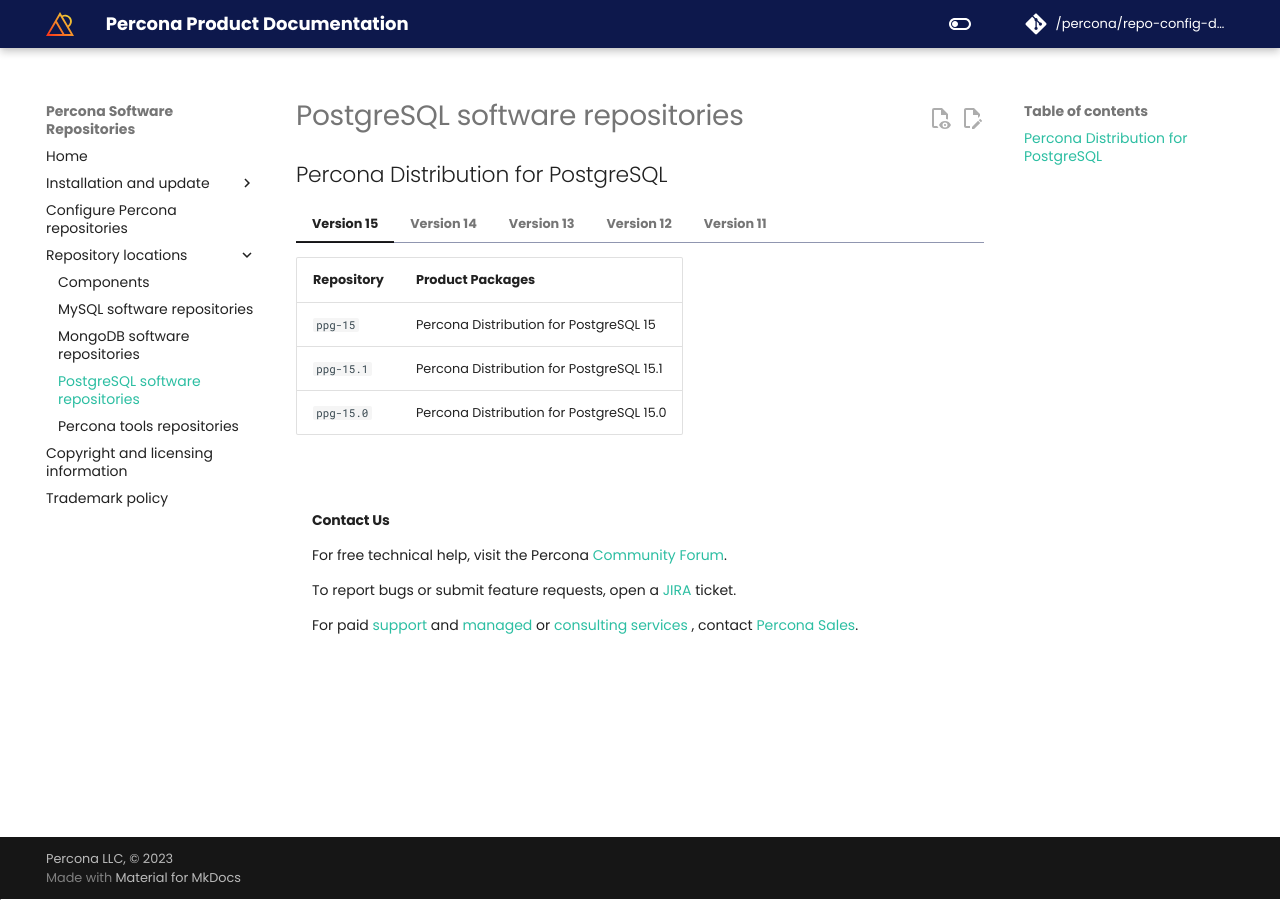
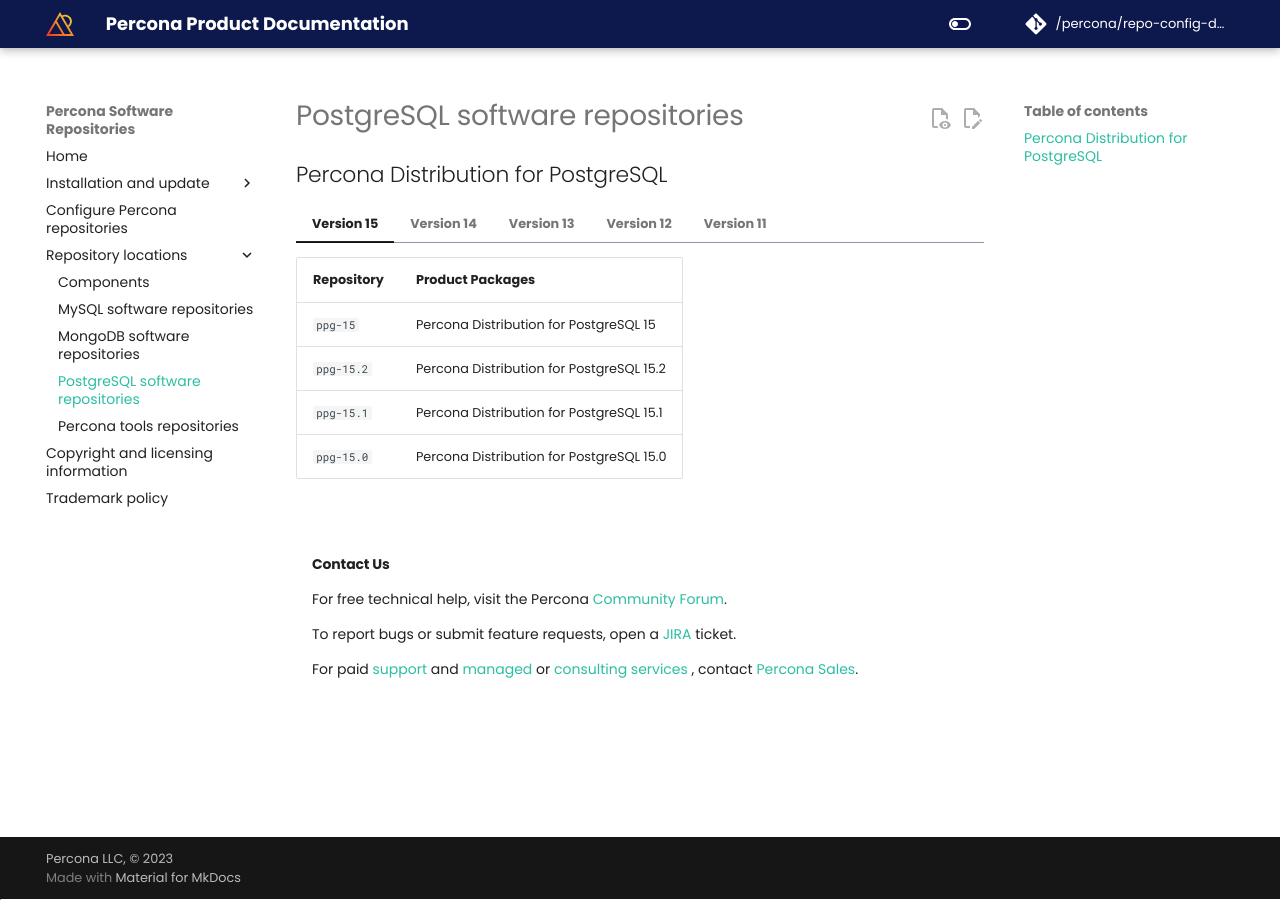
Before and after one commit to percona/repo-config-docs, an MkDocs documentation site: the page built from docs/postgresql.md, in a window 1280 px wide. Built offline with MkDocs 1.6.1 and Material for MkDocs 9.7.7, drawn with Linux system fonts in a browser that asks for light colours; nearby versions of some CDN libraries; comment, search, counter and statistics services are not loaded; the version menu is left out.

```diff
--- a/docs/postgresql.md
+++ b/docs/postgresql.md
@@ -7,6 +7,7 @@
     | Repository    | Product Packages                          |
     | ------------- | ----------------------------------------- |
     | `ppg-15`      | Percona Distribution for PostgreSQL 15    |
+    | `ppg-15.2`    | Percona Distribution for PostgreSQL 15.2  |
     | `ppg-15.1`    | Percona Distribution for PostgreSQL 15.1  |
     | `ppg-15.0`    | Percona Distribution for PostgreSQL 15.0  |
 
@@ -15,6 +16,7 @@
     | Repository    | Product Packages                          |
     | ------------- | ----------------------------------------- |
     | `ppg-14`      | Percona Distribution for PostgreSQL 14    |
+    | `ppg-14.7`    | Percona Distribution for PostgreSQL 14.7  |
     | `ppg-14.6`    | Percona Distribution for PostgreSQL 14.6  |
     | `ppg-14.5`    | Percona Distribution for PostgreSQL 14.5  |
     | `ppg-14.4`    | Percona Distribution for PostgreSQL 14.4  |
@@ -27,6 +29,7 @@
     | Repository    | Product Packages                          |
     | ------------- | ----------------------------------------- |
     | `ppg-13`      | Percona Distribution for PostgreSQL 13    |
+    | `ppg-13.10`   | Percona Distribution for PostgreSQL 13.10 |
     | `ppg-13.9`    | Percona Distribution for PostgreSQL 13.9  |
     | `ppg-13.8`    | Percona Distribution for PostgreSQL 13.8  |
     | `ppg-13.7`    | Percona Distribution for PostgreSQL 13.7  |
@@ -43,6 +46,7 @@
     | Repository    | Product Packages                          |
     | ------------- | ----------------------------------------- |
     | `ppg-12`      | Percona Distribution for PostgreSQL 12    |
+    | `ppg-12.14`   | Percona Distribution for PostgreSQL 12.14 |
     | `ppg-12.13`   | Percona Distribution for PostgreSQL 12.13 |
     | `ppg-12.12`   | Percona Distribution for PostgreSQL 12.12 |
     | `ppg-12.11`   | Percona Distribution for PostgreSQL 12.11 |
@@ -61,6 +65,7 @@
     | Repository    | Product Packages                          |
     | ------------- | ----------------------------------------- |
     | `ppg-11`      | Percona Distribution for PostgreSQL 11    |
+    | `ppg-11.19`   | Percona Distribution for PostgreSQL 11.19 |
     | `ppg-11.18`   | Percona Distribution for PostgreSQL 11.18 |
     | `ppg-11.17`   | Percona Distribution for PostgreSQL 11.17 |
     | `ppg-11.16`   | Percona Distribution for PostgreSQL 11.16 |
```
Also changed, not shown: docs/mongodb.md (+4 -0 lines).
